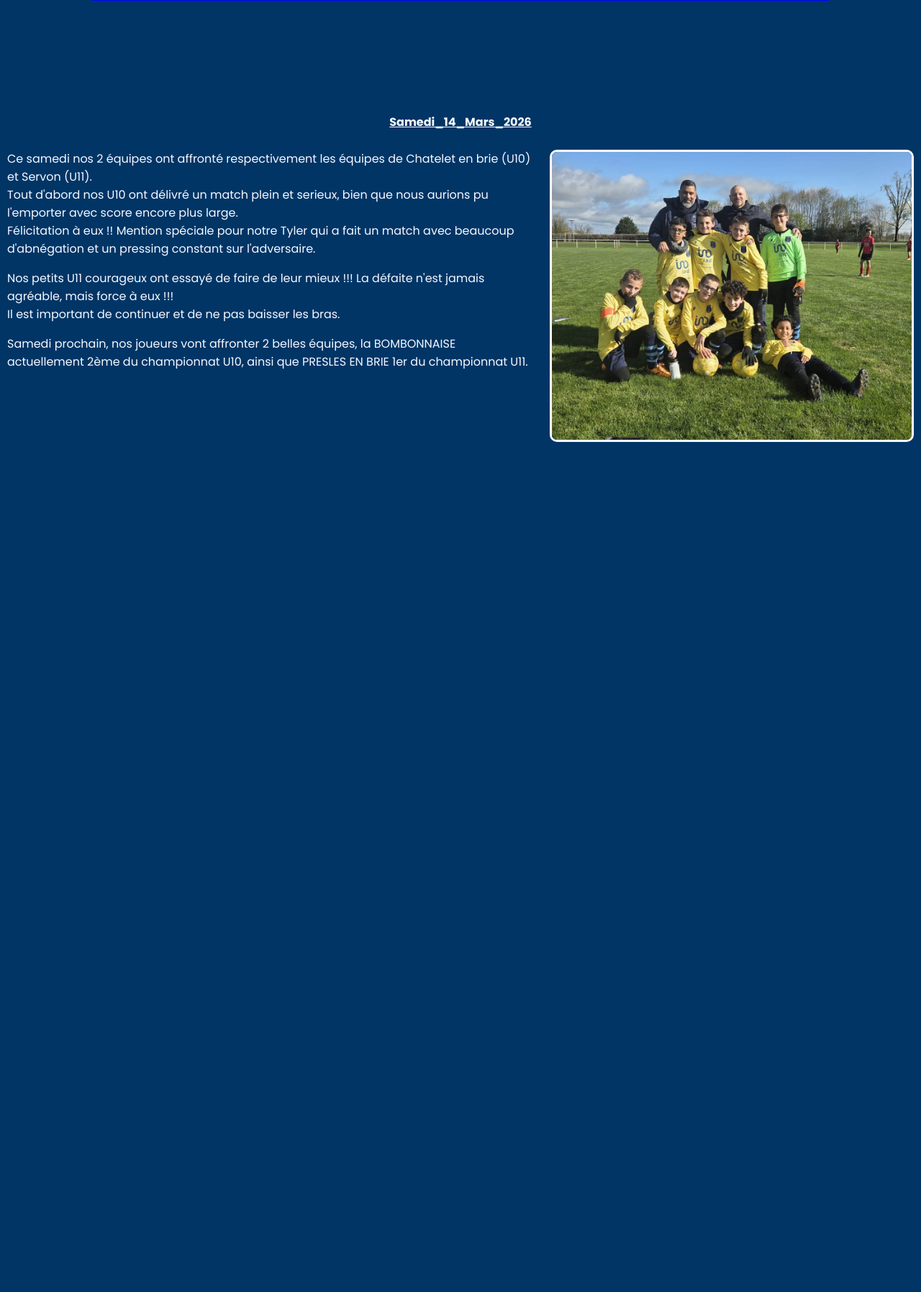
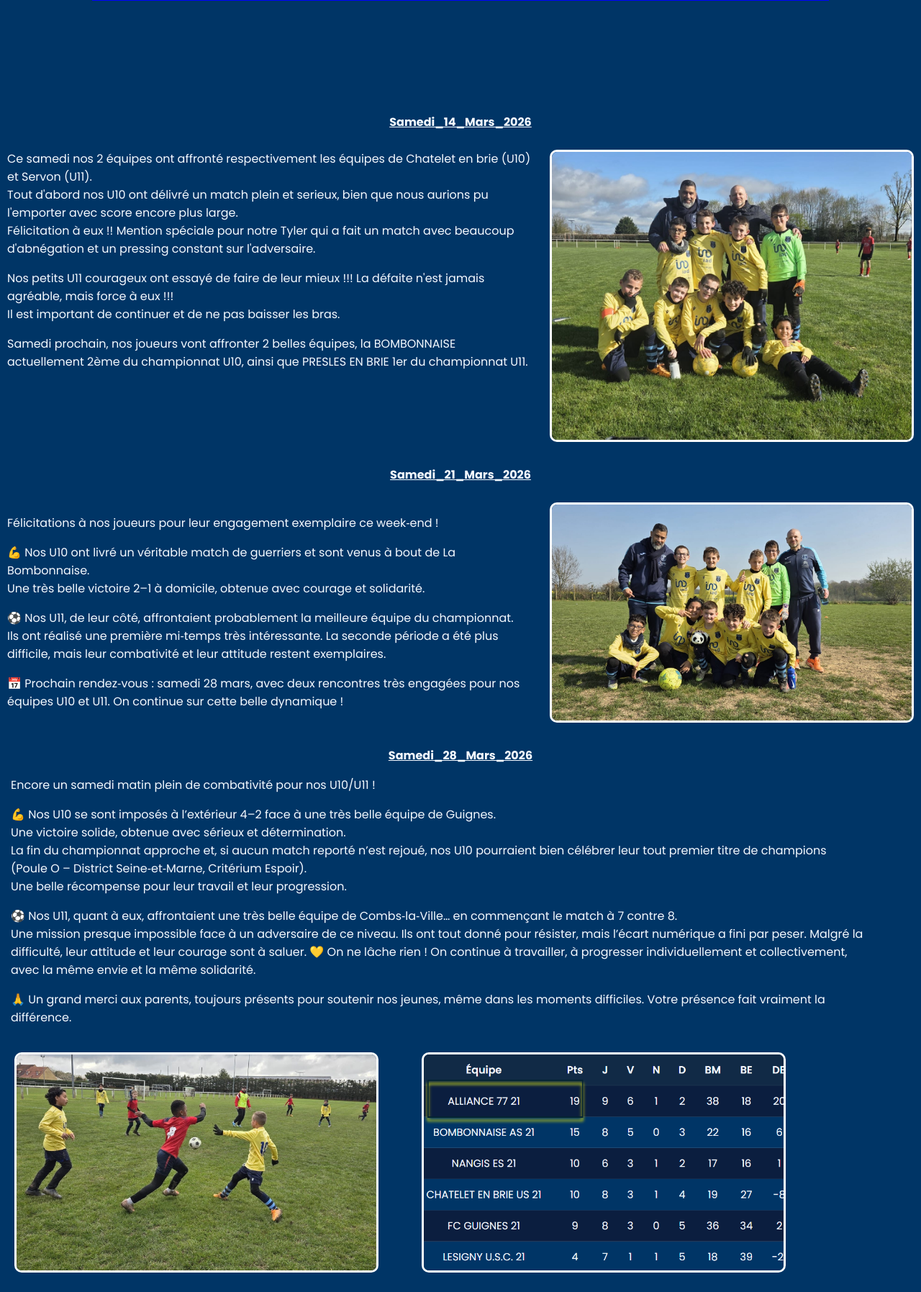
Before and after one commit to Fbouza999/Site_foot_Alliance_U10_U11, a Flask app: page /accueil in a window 1280 px wide. Shown: the part 2873-4668 px from the top of the page at 72% size. Before the commit the page ends 3487 px from the top, so only its background shows below. Run offline with Flask 3, Linux system fonts and the light colour scheme; grey boxes are pictures that could not be loaded.

Commit message:
mise à jour Samedi_28_Mars_2026

```diff
--- a/main.py
+++ b/main.py
@@ -42,12 +42,12 @@ matches_U10 = [
     {"date": "samedi 14 Mars 2026", "team1": "CHATELET EN BRIE US 21", "score1": 1, "team2": "ALLIANCE 77 21","score2": 7, "status": "played"},
     {"date": "samedi 14 Mars 2026", "team1": "BOMBONNAISE AS 21", "score1": 7, "team2": "NANGIS ES 21","score2": 0, "status": "played"},
     {"date": "samedi 14 Mars 2026", "team1": "FC GUIGNES 21", "score1": 13, "team2": "LESIGNY U.S.C. 21","score2": 1, "status": "played"},
-    {"date": "samedi 21 Mars 2026", "team1": "NANGIS ES 21", "score1": None, "team2": "FC GUIGNES 21","score2": None, "status": "scheduled"},
-    {"date": "samedi 21 Mars 2026", "team1": "CHATELET EN BRIE US 21", "score1": None, "team2": "LESIGNY U.S.C. 21","score2": None, "status": "scheduled"},
-    {"date": "samedi 21 Mars 2026", "team1": "ALLIANCE 77 21", "score1": None, "team2": "BOMBONNAISE AS 21","score2": None, "status": "scheduled"},
+    {"date": "samedi 21 Mars 2026", "team1": "NANGIS ES 21", "score1": 4, "team2": "FC GUIGNES 21","score2": 3, "status": "played"},
+    {"date": "samedi 21 Mars 2026", "team1": "CHATELET EN BRIE US 21", "score1": 4, "team2": "LESIGNY U.S.C. 21","score2": 2, "status": "played"},
+    {"date": "samedi 21 Mars 2026", "team1": "ALLIANCE 77 21", "score1": 2, "team2": "BOMBONNAISE AS 21","score2": 1, "status": "played"},
     {"date": "samedi 28 Mars 2026", "team1": "LESIGNY U.S.C. 21", "score1": None, "team2": "NANGIS ES 21","score2": None, "status": "scheduled"},
-    {"date": "samedi 28 Mars 2026", "team1": "FC GUIGNES 21", "score1": None, "team2": "ALLIANCE 77 21","score2": None, "status": "scheduled"},
-    {"date": "samedi 28 Mars 2026", "team1": "BOMBONNAISE AS 21", "score1": None, "team2": "CHATELET EN BRIE US 21","score2": None, "status": "scheduled"},
+    {"date": "samedi 28 Mars 2026", "team1": "FC GUIGNES 21", "score1": 2, "team2": "ALLIANCE 77 21","score2": 4, "status": "played"},
+    {"date": "samedi 28 Mars 2026", "team1": "BOMBONNAISE AS 21", "score1": 3, "team2": "CHATELET EN BRIE US 21","score2": 2, "status": "played"},
 
 ]
 
@@ -93,13 +93,13 @@ matches_U11 = [
 {"date": "samedi 14 Mars 2026", "team1": "MARLES AC 2", "score1":0, "team2": "COMBS LA VILLE C.A 2", "score2":11, "status": "played"},
 {"date": "samedi 14 Mars 2026", "team1": "ALLIANCE 77", "score1":1, "team2": "SERVON FC 2", "score2":3, "status": "played"},
 
-{"date": "samedi 21 Mars 2026", "team1": "COMBS LA VILLE C.A 2", "score1":None, "team2": "CHEVRY COSSIGNY FC 2", "score2":None, "status": "scheduled"},
-{"date": "samedi 21 Mars 2026", "team1": "ALLIANCE 77", "score1":None, "team2": "PRESLES EN BRIE RC 2", "score2":None, "status": "scheduled"},
-{"date": "samedi 21 Mars 2026", "team1": "MARLES AC 2", "score1":None, "team2": "SERVON FC 2", "score2":None, "status": "scheduled"},
+{"date": "samedi 21 Mars 2026", "team1": "COMBS LA VILLE C.A 2", "score1":13, "team2": "CHEVRY COSSIGNY FC 2", "score2":2, "status": "played"},
+{"date": "samedi 21 Mars 2026", "team1": "ALLIANCE 77", "score1":1, "team2": "PRESLES EN BRIE RC 2", "score2":11, "status": "played"},
+{"date": "samedi 21 Mars 2026", "team1": "MARLES AC 2", "score1":0, "team2": "SERVON FC 2", "score2":3, "status": "played"},
 
-{"date": "samedi 28 Mars 2026", "team1": "SERVON FC 2", "score1":None, "team2": "PRESLES EN BRIE RC 2", "score2":None, "status": "scheduled"},
-{"date": "samedi 28 Mars 2026", "team1": "MARLES AC 2", "score1":None, "team2": "CHEVRY COSSIGNY FC 2", "score2":None, "status": "scheduled"},
-{"date": "samedi 28 Mars 2026", "team1": "ALLIANCE 77", "score1":None, "team2": "COMBS LA VILLE C.A 2", "score2":None, "status": "scheduled"},
+{"date": "samedi 28 Mars 2026", "team1": "SERVON FC 2", "score1":1, "team2": "PRESLES EN BRIE RC 2", "score2":4, "status": "played"},
+{"date": "samedi 28 Mars 2026", "team1": "MARLES AC 2", "score1":2, "team2": "CHEVRY COSSIGNY FC 2", "score2":9, "status": "played"},
+{"date": "samedi 28 Mars 2026", "team1": "ALLIANCE 77", "score1":1, "team2": "COMBS LA VILLE C.A 2", "score2":17, "status": "played"},
 
 {"date": "samedi 04 Mars 2026", "team1": "PRESLES EN BRIE RC 2", "score1":None, "team2": "ALLIANCE 77", "score2":None, "status": "scheduled"},
 
--- a/static/Custom_Para.css
+++ b/static/Custom_Para.css
@@ -72,7 +72,7 @@ padding-right : 100px;
 width : 1000px;
 max-width : 100%;
 line-height: 1.6;
-text-align : center;
+text-align : left;
 }
 
 .Photo-intro { display: flex;
@@ -113,17 +113,6 @@ width : 700px;
 max-width : 100%;
 line-height: 1.6;
 }
-
-.P10 img {
-    background-color: rgba(255, 255, 255, 0.15);
-    backdrop-filter: blur(2px);
-    padding: 20px;
-    border-radius: 12px;
-    margin-top : 170px;
-    width :300px;
-    height: 400px;
-}
-
 
 
 .bloc1 li {
@@ -308,8 +297,6 @@ text-align : center;
 }
 
 
-
-
 .Samedi_14_Mars_2026 {
 display : flex;
 justify-content: space-between;
@@ -329,17 +316,52 @@ border-radius: 10px;
 border: 3px solid #ffffff;
 }
 
-@media (max-width: 768px) {
-    .Samedi_14_Mars_2026 {
-        flex-direction: column; /* passe en vertical */
-        text-align: center;     /* centre le texte */
-    }
 
-    .P14MARS img {
-        max-width: 100%;        /* l’image prend toute la largeur */
-    }
+.Samedi_21_Mars_2026 {
+display : flex;
+justify-content: space-between;
+gap : 30px;
+padding : 10px;
 }
 
+.texte_21_Mars {
+    flex: 1; /* prend l’espace disponible */
+    max-width: 60%; /* évite qu’il prenne toute la largeur */
+}
 
+.Foot_bombom img {
+width: 500px;
+height: 300px;
+object-fit: cover;
+border-radius: 10px;
+border: 3px solid #ffffff;
+}
+
+.texte_28_Mars {
+padding-left : 15px;
+Padding-right : 80px;
+}
+
+.last_28 {
+display : flex;
+/*justify-content: space-between;*/
+gap : 60px;
+padding : 20px;
 
 }
+
+.Guignes img {
+width: 500px;
+height: 300px;
+object-fit: cover;
+border-radius: 10px;
+border: 3px solid #ffffff;
+}
+
+.classement img {
+width: 500px;
+height: 300px;
+object-fit: cover;
+border-radius: 10px;
+border: 3px solid #ffffff;
+}
--- a/templates/accueil.html
+++ b/templates/accueil.html
@@ -56,10 +56,6 @@ Votre engagement est une part essentielle de leur épanouissement et de la vie d
     Nous accompagnons leur apprentissage avec exigence, mais toujours dans le plaisir, car c’est ainsi qu’ils grandissent, qu’ils s’épanouissent et qu’ils prennent goût au jeu collectif.<br>
     </div>
 
-    <div class="P10">
-        <img src="{{ url_for('static', filename='images/P10.jpg') }}" alt="P10">
-    </div>
-
 </div>
 
     <div class="Photo-part2">
@@ -110,4 +106,66 @@ Votre engagement est une part essentielle de leur épanouissement et de la vie d
 
 </div>
 
+<p><span class="titre"><strong>Samedi_21_Mars_2026</strong></span></p>
+
+<div class="Samedi_21_Mars_2026">
+
+    <div class="texte_21_Mars">
+
+    <p>Félicitations à nos joueurs pour leur engagement exemplaire ce week‑end !</p>
+
+💪 Nos U10 ont livré un véritable match de guerriers et sont venus à bout de La Bombonnaise.<br>
+    Une très belle victoire 2–1 à domicile, obtenue avec courage et solidarité.
+    <p></p>
+
+⚽ Nos U11, de leur côté, affrontaient probablement la meilleure équipe du championnat.<br>
+Ils ont réalisé une première mi‑temps très intéressante. La seconde période a été plus difficile, mais leur combativité et leur attitude restent exemplaires.
+
+<p> 📅 Prochain rendez‑vous : samedi 28 mars, avec deux rencontres très engagées pour nos équipes U10 et U11. On continue sur cette belle dynamique !</p>
+
+    </div>
+
+    <div class="Foot_bombom">
+       <img src="{{ url_for('static', filename='images/Foot_bombom.jpg') }}" alt="P21MARS">
+    </div>
+
+</div>
+
+<p><span class="titre"><strong>Samedi_28_Mars_2026</strong></span></p>
+
+<div class="texte_28_Mars">
+        <p>Encore un samedi matin plein de combativité pour nos U10/U11 !</p>
+
+        💪 Nos U10 se sont imposés à l’extérieur 4–2 face à une très belle équipe de Guignes.<br>
+            Une victoire solide, obtenue avec sérieux et détermination.<br>
+            La fin du championnat approche et, si aucun match reporté n’est rejoué, nos U10 pourraient bien célébrer leur tout premier titre de champions (Poule O – District Seine‑et‑Marne, Critérium Espoir).<br>
+            Une belle récompense pour leur travail et leur progression.
+
+        <p></p>
+
+            ⚽ Nos U11, quant à eux, affrontaient une très belle équipe de Combs‑la‑Ville… en commençant le match à 7 contre 8.<br>
+            Une mission presque impossible face à un adversaire de ce niveau.
+         Ils ont tout donné pour résister, mais l’écart numérique a fini par peser. Malgré la difficulté, leur attitude et leur courage sont à saluer.
+
+💛 On ne lâche rien !
+On continue à travailler, à progresser individuellement et collectivement, avec la même envie et la même solidarité.<br>
+
+<p>🙏 Un grand merci aux parents, toujours présents pour soutenir nos jeunes, même dans les moments difficiles. Votre présence fait vraiment la différence.</p>
+
+</div>
+
+<div class="last_28">
+
+    <div class="Guignes">
+       <img src="{{ url_for('static', filename='images/Guignes.jpg') }}" alt="P28MARS">
+    </div>
+
+    <div class="classement">
+       <img src="{{ url_for('static', filename='images/classement.png') }}" alt="P28MARS">
+    </div>
+
+</div>
+
+
+
 {% endblock %}
```
Also changed, not shown: static/images/Foot_bombom.jpg (added), static/images/Guignes.jpg (added), static/images/classement.png (added).
